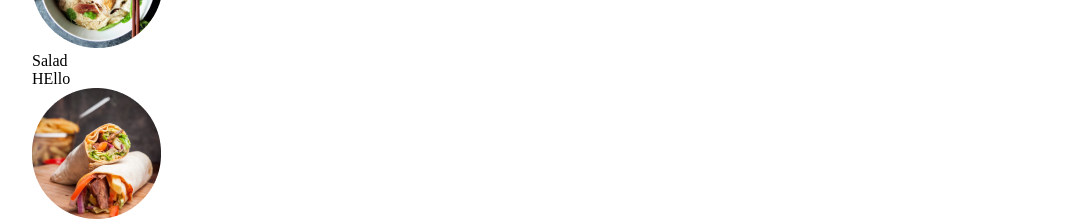
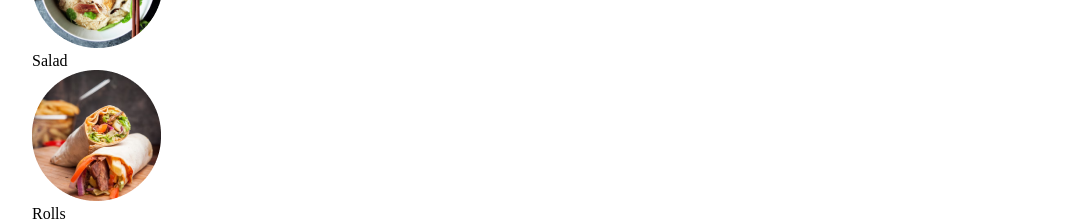
Before and after one commit to Ayush202Patel/tomatoPractice, a React (Vite) app in the folder practice/: page / in a window 1280 px wide. Shown: the part 731-952 px from the top of the page, without its empty margins (96-1183 px from the left). Built offline with nearby package versions, Linux system fonts and the light colour scheme.

Commit message:
Your commit message

```diff
--- a/practice/src/components/ExploreMenu/ExploreMenu.jsx
+++ b/practice/src/components/ExploreMenu/ExploreMenu.jsx
@@ -17,7 +17,6 @@ const ExploreMenu = () => {
             <div className="explore-menu-list-item">
               <img src={item.menu_image} alt="" />
               <p>{item.menu_name}</p>
-              <p>HEllo</p>
             </div>
           );
         })}
```
